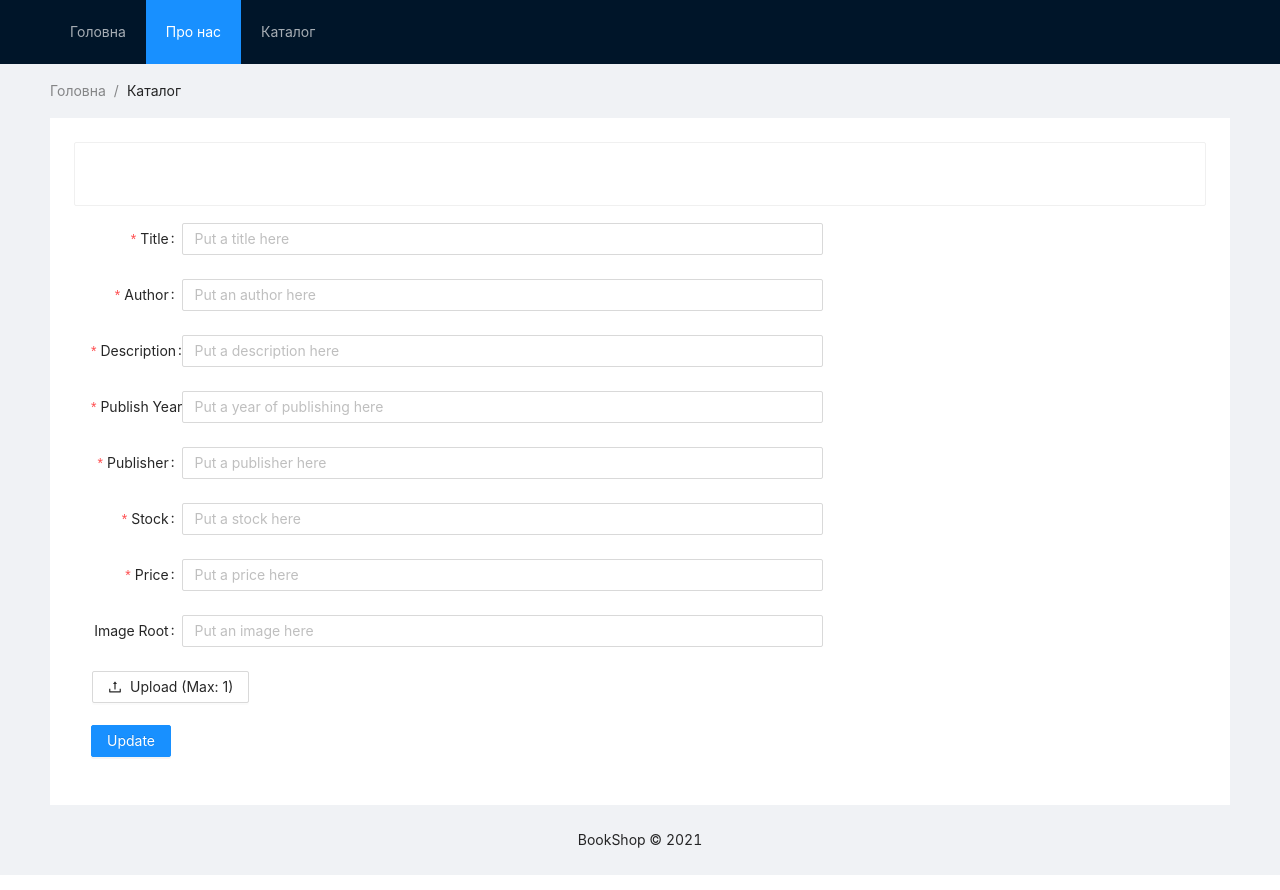
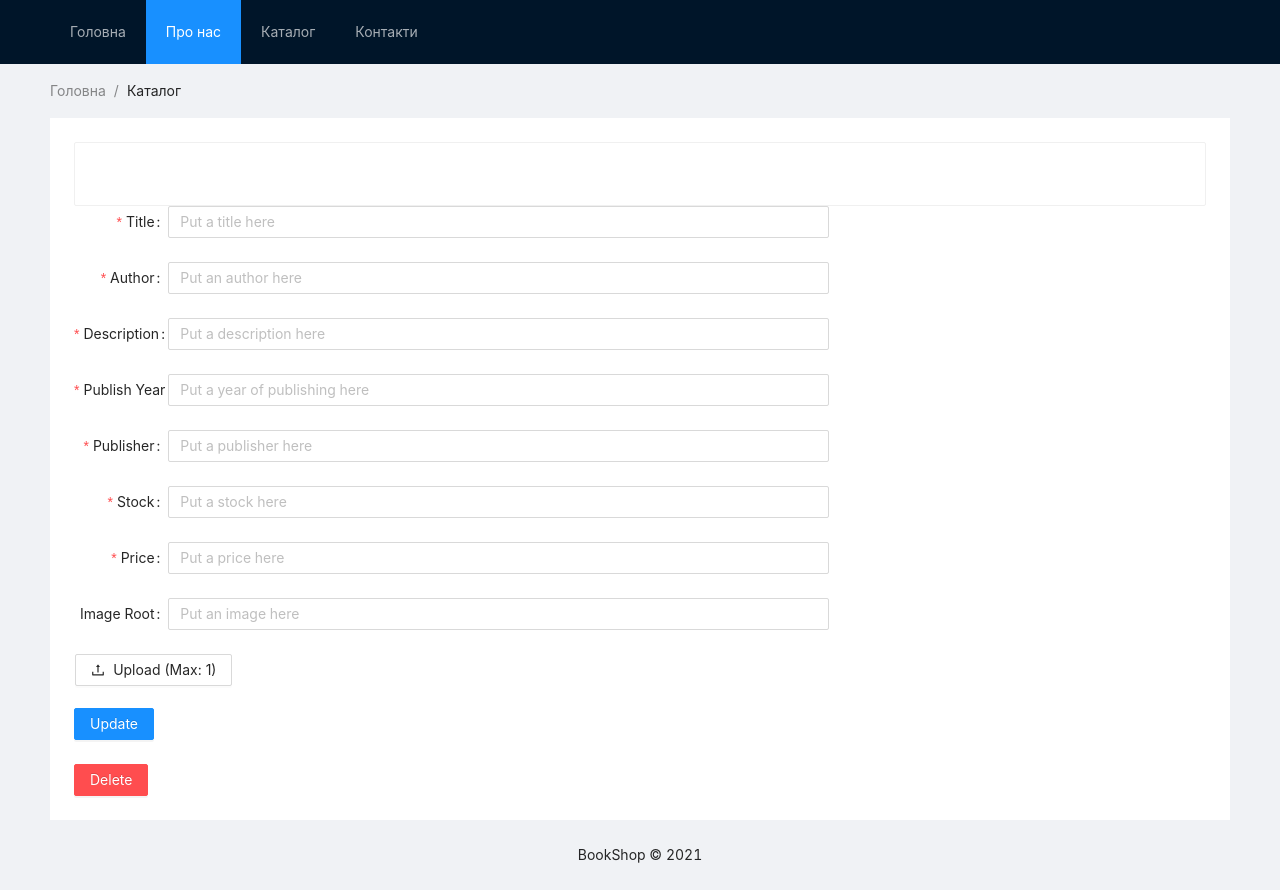
Before and after one commit to laurence543/BookShop-Remake, a React (Create React App) app in the folder frontend/: page /books/1 in a window 1280 px wide. Built offline with nearby package versions, Linux system fonts and the light colour scheme; no server answers.

Commit message:
Renamed BookForm into BookCreateForm; Redone create&update form and func for calling api; Added Links to Navbar in Layout.js

```diff
--- a/frontend/src/components/BookForm/BookForm.css
+++ b/frontend/src/components/BookCreateForm/BookCreateForm.css
@@ -1,6 +1,6 @@
 .img-upload {
     margin: 0.1%;
 }
-.book-form {
+.book-form .book-form-button-delete {
     margin: 1.5%;
 }
--- /dev/null
+++ b/frontend/src/components/BookCreateForm/BookCreateForm.js
@@ -0,0 +1,121 @@
+import React from 'react';
+import axios from "axios";
+import {Form, Input, Button, Upload, Space} from 'antd';
+import {UploadOutlined} from '@ant-design/icons';
+import './BookCreateForm.css';
+
+const FormItem = Form.Item;
+
+class BookCreateForm extends React.Component {
+
+    onFinish = (values) => {
+        console.log("Success:", values.title);
+        //Can directly call props here
+    };
+
+    onFinishFailed = (errorInfo) => {
+        console.log("Failed:", errorInfo);
+    };
+
+    handleFormInit = (event, requestType) => {
+
+    }
+
+    handleFormSubmit = (event, requestType, bookID) => {
+        const title = event.title;
+        const author = event.author;
+        const description = event.description;
+        const publish_year = event.publish_year;
+        const stock = event.stock;
+        const price = event.price;
+        const publisher = event.publisher;
+
+        switch (requestType) {
+            case 'post':
+                return axios.post('http://127.0.0.1:8000/books/api/', {
+                    title: title,
+                    author: author,
+                    description: description,
+                    publish_year: publish_year,
+                    stock: stock,
+                    price: price,
+                    publisher: publisher
+                })
+                    .then(res => console.log(res))
+                    .catch(error => console.log(error));
+            case 'put':
+                return axios.put(`http://127.0.0.1:8000/books/api/${bookID}/`, {
+                    title: title,
+                    author: author,
+                    description: description,
+                    publish_year: publish_year,
+                    stock: stock,
+                    price: price,
+                    publisher: publisher
+                })
+                    .then(res => console.log(res))
+                    .catch(error => console.log(error));
+        }
+    }
+
+    render() {
+        return (
+            <div>
+                <Form
+                    className="book-form"
+                    onFinish={(event) => this.handleFormSubmit(
+                        event,
+                        this.props.requestType,
+                        this.props.bookID
+                    )}
+                    onFinishFailed={this.onFinishFailed}
+                    labelCol={{
+                        span: 2,
+                    }}
+                    wrapperCol={{
+                        span: 14,
+                    }}
+
+                >
+                    <Form.Item label="Title" id='title' name="title" required>
+                        <Input name="title" placeholder="Put a title here"/>
+                    </Form.Item>
+                    <Form.Item label="Author" id='author' name="author" required>
+                        <Input name="author" placeholder="Put an author here"/>
+                    </Form.Item>
+                    <Form.Item label="Description" id='description' name="description" required>
+                        <Input name="description" placeholder="Put a description here"/>
+                    </Form.Item>
+                    <Form.Item label="Publish Year" id='publish_year' name="publish_year" required>
+                        <Input name="publish_year" placeholder="Put a year of publishing here"/>
+                    </Form.Item>
+                    <Form.Item label="Publisher" id='publisher' name="publisher" required>
+                        <Input name="publisher" placeholder="Put a publisher here"/>
+                    </Form.Item>
+                    <Form.Item label="Stock" id='stock' name="stock" required>
+                        <Input name="stock" placeholder="Put a stock here"/>
+                    </Form.Item>
+                    <Form.Item label="Price" id='price' name="price" required>
+                        <Input name="price" placeholder="Put a price here"/>
+                    </Form.Item>
+                    <Form.Item label="Image Root" id='image_root' name="image_root">
+                        <Input name="image_root" placeholder="Put an image here"/>
+                    </Form.Item>
+                    <Upload
+                        className="img-upload"
+                        label="Image"
+                        listType="picture"
+                        maxCount={1}
+                    >
+                        <Button icon={<UploadOutlined/>}>Upload (Max: 1)</Button>
+                    </Upload>
+                    <Form.Item>
+                        <Button type="primary" htmlType="submit">{this.props.btnText}</Button>
+                    </Form.Item>
+                </Form>
+            </div>
+        );
+    }
+}
+
+export default BookCreateForm;
--- a/frontend/src/components/BookForm/BookForm.js
+++ /dev/null
@@ -1,110 +0,0 @@
-import React from 'react';
-import axios from "axios";
-import {Form, Input, Button, Upload, Space} from 'antd';
-import {UploadOutlined} from '@ant-design/icons';
-import './BookForm.css';
-
-const FormItem = Form.Item;
-
-class BookForm extends React.Component {
-
-    handleFormSubmit = (event, requestType, bookID) => {
-        event.preventDefault();
-        const title = event.target.elements.title.value;
-        const author = event.target.elements.author.value;
-        const description = event.target.elements.description.value;
-        const publish_year = event.target.elements.publish_year.value;
-        const stock = event.target.elements.stock.value;
-        const price = event.target.elements.price.value;
-        const publisher = event.target.elements.publisher.value;
-
-        switch (requestType) {
-            case 'post':
-                axios.post('http://127.0.0.1:8000/api/', {
-                    title: title,
-                    author: author,
-                    description: description,
-                    publish_year: publish_year,
-                    stock: stock,
-                    price: price,
-                    publisher: publisher
-                })
-                .then(res => console.log(res))
-                .catch(error => console.log(error));
-                break
-            case 'put':
-                axios.put(`http://127.0.0.1:8000/api/${bookID}/`, {
-                    title: title,
-                    author: author,
-                    description: description,
-                    publish_year: publish_year,
-                    stock: stock,
-                    price: price,
-                    publisher: publisher
-                })
-                .then(res => console.log(res))
-                .catch(error => console.log(error));
-                break
-        }
-    }
-
-    render() {
-        return (
-            <div>
-                <Form
-                    className="book-form"
-                    onSubmit={(event) => this.handleFormSubmit(
-                        event,
-                        this.props.requestType,
-                        this.props.bookID
-                        )}
-                    labelCol={{
-                        span: 2,
-                    }}
-                    wrapperCol={{
-                        span: 14,
-                    }}
-
-                >
-                    <Form.Item label="Title" required>
-                        <Input placeholder="Put a title here"/>
-                    </Form.Item>
-                    <Form.Item label="Author" required>
-                        <Input placeholder="Put an author here"/>
-                    </Form.Item>
-                    <Form.Item label="Description" required>
-                        <Input placeholder="Put a description here"/>
-                    </Form.Item>
-                    <Form.Item label="Publish Year" required>
-                        <Input placeholder="Put a year of publishing here"/>
-                    </Form.Item>
-                    <Form.Item label="Publisher" required>
-                        <Input placeholder="Put a publisher here"/>
-                    </Form.Item>
-                    <Form.Item label="Stock" required>
-                        <Input placeholder="Put a stock here"/>
-                    </Form.Item>
-                    <Form.Item label="Price" required>
-                        <Input placeholder="Put a price here"/>
-                    </Form.Item>
-                    <Form.Item label="Image Root">
-                        <Input placeholder="Put an image here"/>
-                    </Form.Item>
-                    <Upload
-                        className="img-upload"
-                        label="Image"
-                        listType="picture"
-                        maxCount={1}
-                    >
-                        <Button icon={<UploadOutlined/>}>Upload (Max: 1)</Button>
-                    </Upload>
-                    <Form.Item>
-                        <Button type="primary" htmlType="submit">{this.props.btnText}</Button>
-                    </Form.Item>
-                </Form>
-            </div>
-        );
-    }
-}
-
-export default BookForm;
--- a/frontend/src/containers/BooksContainer/BookDetailView.js
+++ b/frontend/src/containers/BooksContainer/BookDetailView.js
@@ -1,8 +1,8 @@
 import React from "react";
 import axios from "axios";
 import Book from "../../components/Book/Book";
-import {Card} from "antd";
-import BookForm from "../../components/BookForm/BookForm";
+import {Card, Button} from "antd";
+import BookCreateForm from "../../components/BookCreateForm/BookCreateForm";
 
 class BookDetail extends React.Component {
     state = {
@@ -19,17 +19,29 @@ class BookDetail extends React.Component {
         });
     }
 
+    handleDelete = (event) => {
+        const bookID = this.props.match.params.bookID;
+        axios.delete(`http://127.0.0.1:8000/books/api/${bookID}`);
+        this.props.history.push('/books');
+        this.forceUpdate();
+    }
+
     render() {
         return (
             <div>
                 <Card title={this.state.book.title}>
                     <p>{this.state.book.description}</p>
                 </Card>
-                <BookForm
+                <BookCreateForm
                     requestType="put"
                     bookID={this.props.match.params.bookID}
                     btnText="Update"
                 />
+                <form className="book-form-button-delete" onSubmit={this.handleDelete}>
+                    <Button type="danger" htmlType="submit">
+                        Delete
+                    </Button>
+                </form>
             </div>
         )
     }
--- a/frontend/src/containers/BooksContainer/BookListView.js
+++ b/frontend/src/containers/BooksContainer/BookListView.js
@@ -1,7 +1,7 @@
 import React from "react";
 import axios from "axios";
 import Book from "../../components/Book/Book";
-import BookForm from "../../components/BookForm/BookForm";
+import BookCreateForm from "../../components/BookCreateForm/BookCreateForm";
 
 class BookList extends React.Component {
     state = {
@@ -23,7 +23,7 @@ class BookList extends React.Component {
                 <Book data={this.state.books}/>
                 <br/>
                 <h2> Create a book </h2>
-                <BookForm
+                <BookCreateForm
                     requestType="post"
                     bookID={null}
                     btnText="Create"
--- a/frontend/src/containers/Layout.js
+++ b/frontend/src/containers/Layout.js
@@ -18,9 +18,18 @@ class CustomLayout extends React.Component {
                 >
 
 
-                    <Menu.Item key="1">Головна</Menu.Item>
-                    <Menu.Item key="2">Про нас</Menu.Item>
-                    <Menu.Item key="3">Каталог</Menu.Item>
+                    <Menu.Item key="1">
+                        <Link to="/">Головна</Link>
+                    </Menu.Item>
+                    <Menu.Item key="2">
+                        <Link to="/about">Про нас</Link>
+                    </Menu.Item>
+                    <Menu.Item key="3">
+                        <Link to="/books">Каталог</Link>
+                    </Menu.Item>
+                    <Menu.Item key="4">
+                        <Link to="/contacts">Контакти</Link>
+                    </Menu.Item>
 
                 </Menu>
                 </Header>
```
